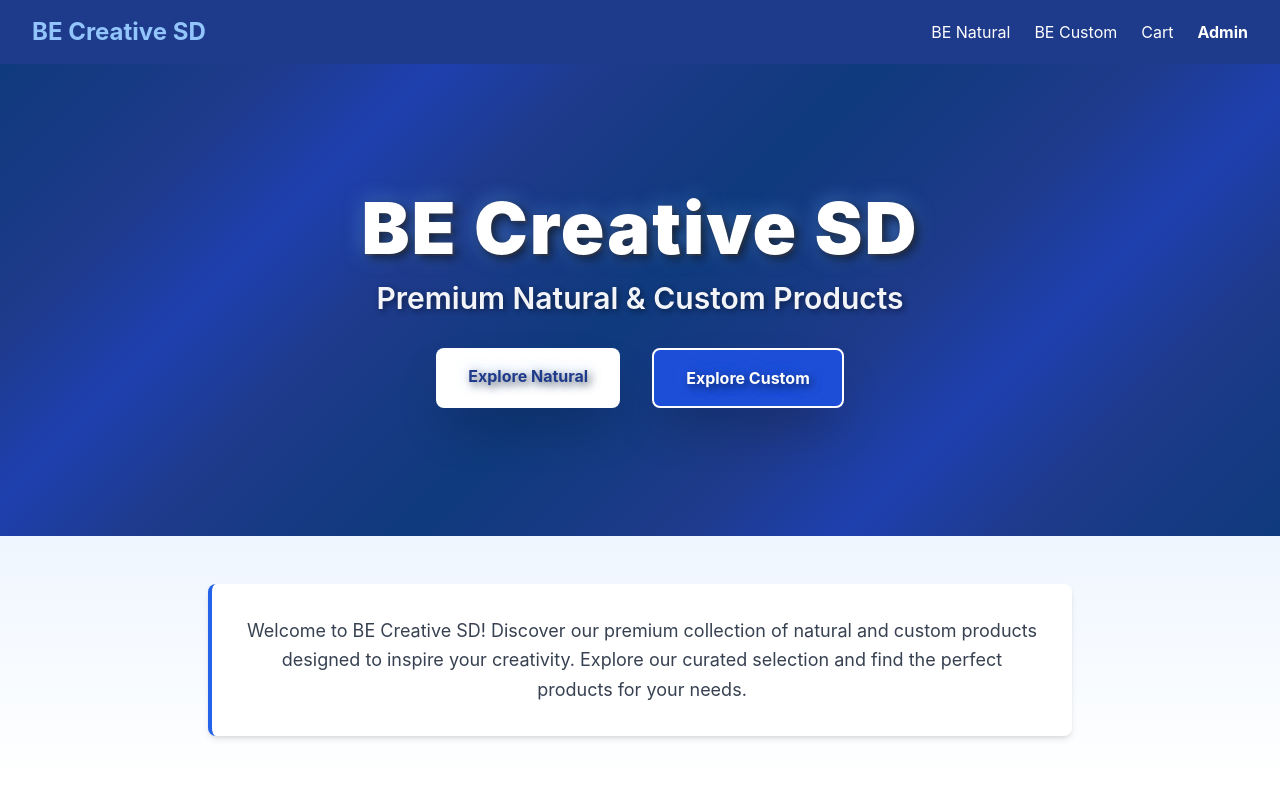
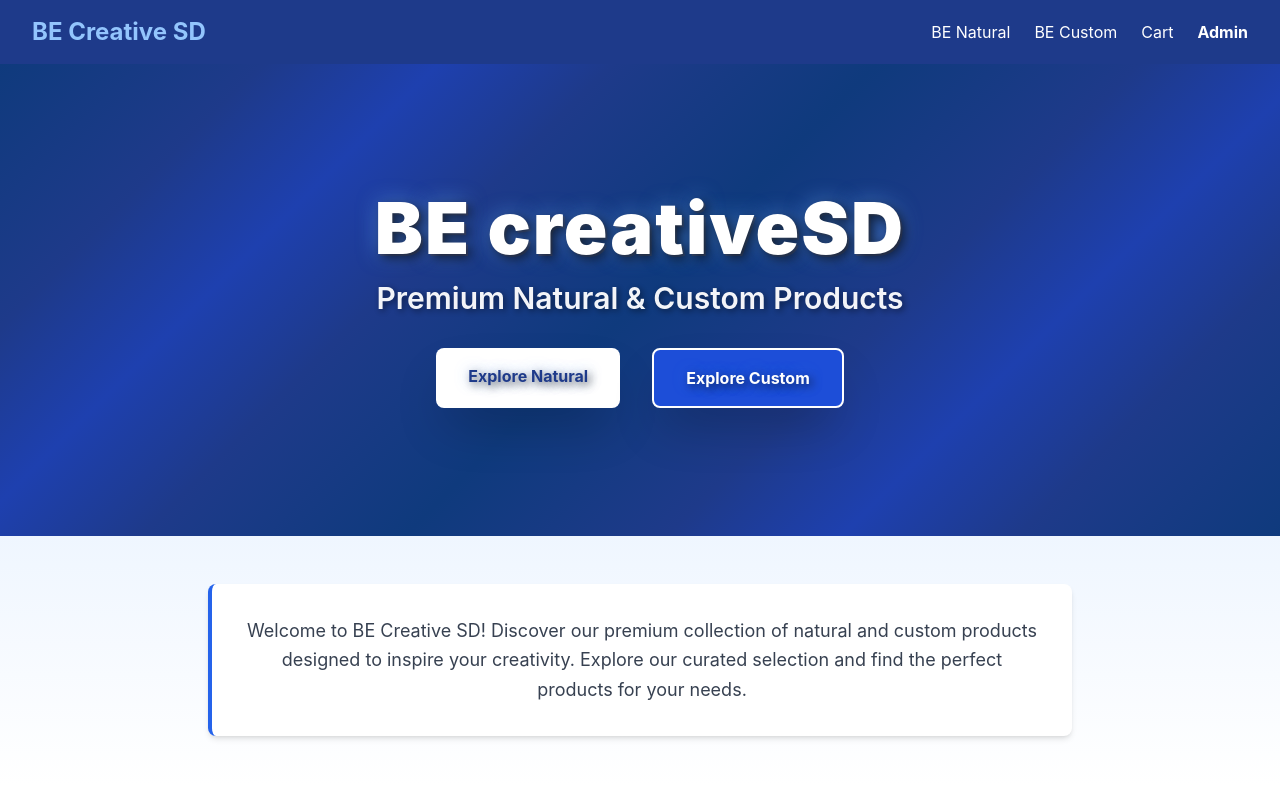
Before and after one commit to louisbat101/BE-Creativity, a React (Create React App) app in the folder frontend/: page / in a window 1280 px wide. Shown: the top 800 px of the page. Built offline with nearby package versions, Linux system fonts and the light colour scheme; no server answers.

Commit message:
style: Update site title to 'BE creativeSD' for consistency

```diff
--- a/frontend/public/index.html
+++ b/frontend/public/index.html
@@ -4,12 +4,12 @@
   <meta charset="utf-8" />
   <meta name="viewport" content="width=device-width, initial-scale=1, viewport-fit=cover" />
   <meta name="theme-color" content="#000000" />
-  <meta name="description" content="BE Creativity - Premium Products and Customization" />
+  <meta name="description" content="BE creativeSD - Premium Products and Customization" />
   <meta name="apple-mobile-web-app-capable" content="yes" />
   <meta http-equiv="cache-control" content="no-cache, no-store, must-revalidate" />
   <meta http-equiv="pragma" content="no-cache" />
   <meta http-equiv="expires" content="0" />
-  <title>BE Creativity</title>
+  <title>BE creativeSD</title>
   <!-- Force cache bust: 2026-02-03T06:30:00Z -->
   <script src="/config.js?cb=2026020306"></script>
 </head>
--- a/frontend/src/pages/Home.js
+++ b/frontend/src/pages/Home.js
@@ -62,7 +62,7 @@ export default function Home() {
           <h1 className="text-7xl font-black mb-4 tracking-wider" style={{
             textShadow: '4px 4px 12px rgba(0, 0, 0, 0.7), 0 0 20px rgba(96, 165, 250, 0.6), 2px 2px 0 rgba(139, 90, 43, 0.3)',
             letterSpacing: '2px'
-          }}>BE Creative SD</h1>
+          }}>BE creativeSD</h1>
           <p className="text-3xl mb-8 opacity-95 font-semibold" style={{
             textShadow: '2px 2px 6px rgba(0, 0, 0, 0.5)'
           }}>Premium Natural & Custom Products</p>
```
